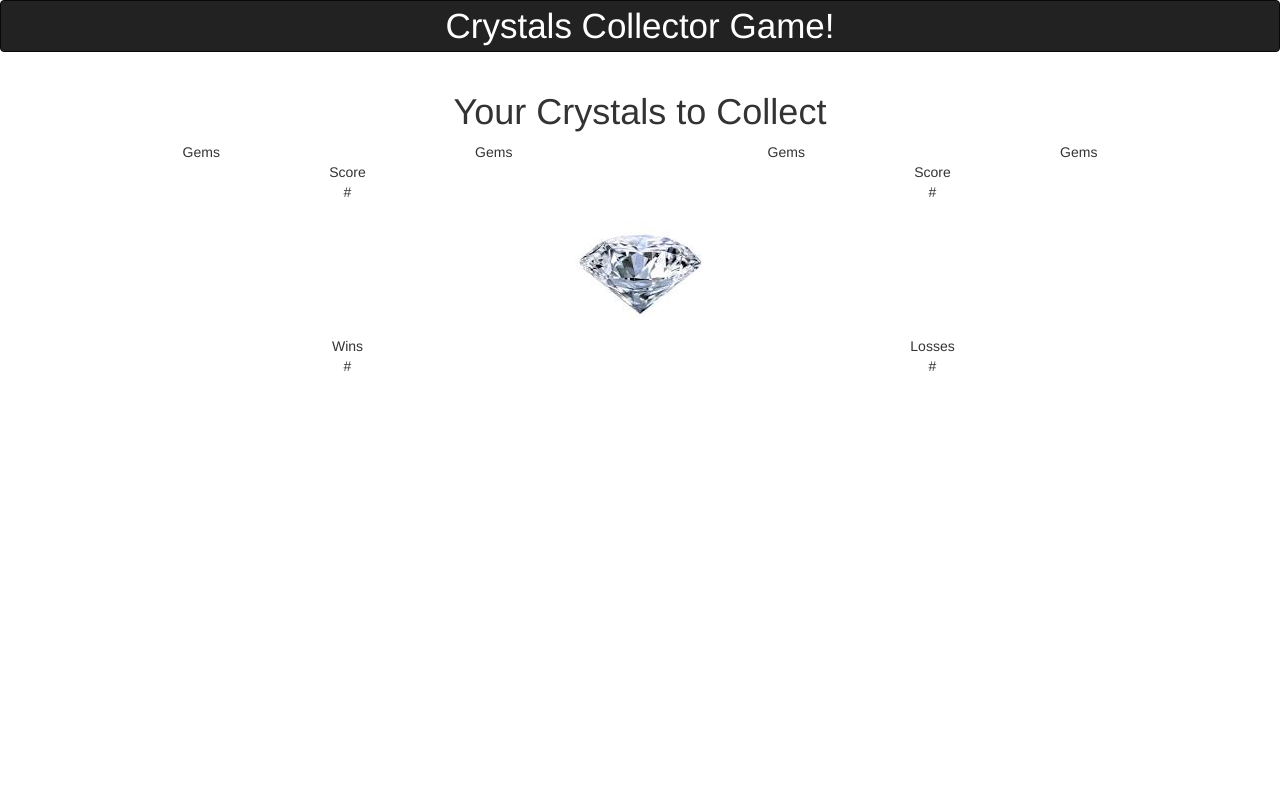
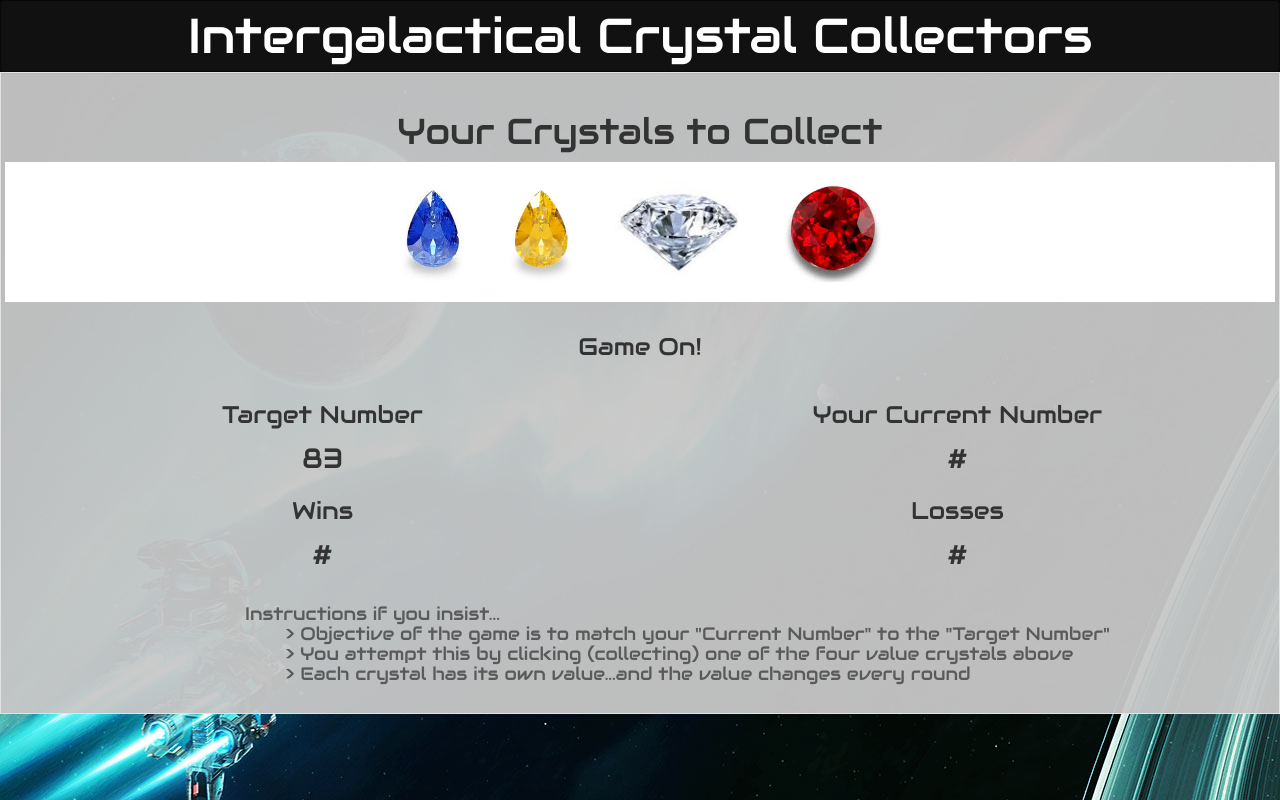
Before and after one commit to marvinrenaud/week-4-game, a PHP site: page / in a window 1280 px wide. Run offline with PHP 8.4, Linux system fonts and the light colour scheme; some libraries are stand-ins or nearby versions.

Commit message:
crystals game pre final

```diff
--- a/CSS/style.css
+++ b/CSS/style.css
@@ -1,5 +1,10 @@
-* {
+*, h1, h2, h3, h4 {
   box-sizing: border-box;
+  font-family: 'Audiowide', cursive;
+}
+
+body {
+    background-image: url("../assets/solar.jpg");
 }
 
 .centerText {
@@ -7,12 +12,47 @@
 }
 
 #headerText {
-  font-size: 2.5em;
+  font-size: 3.5em;
   text-align: center;
   color: white;
+  background-color: rgba(0,0,0,0.5);
+  border-radius: 0px;
 }
 
 .outerBorder {
   border-style: solid;
   border-color: #7c7d7f;
 }
+
+#diamond, #ruby, #saphire, #citrin {
+  height: 100px;
+  margin: 20px 20px 20px 20px;
+}
+
+#resultMessage {
+  line-height: 50px;
+}
+
+.well {
+  background-color: rgba(200,200,200,0.95);
+  border-radius: 0px;
+}
+
+#crystalsID {
+  background-color: white;
+  padding: 0px 0px 0px 0px;
+}
+
+.noMarginBottom {
+  margin-bottom: 0px;
+}
+
+#instructions {
+  color: rgb(90,90,90);
+  text-indent: 225px;
+  margin-top: 30px;
+}
+
+#spotTarget, #spotUserNumber, #winsNumber, #lossesNumber {
+  font-size: 2em;
+}
--- a/game.js
+++ b/game.js
@@ -1,29 +1,166 @@
+$(document).ready(function() {
+
+
     // Declare global variables for use throughout
     var targetNumber, userNumber, winCount, lossCount, message;
+    var crystalOneNumber, crystalTwoNumber, crystalThreeNumber, crystalFourNumber;
+
+    winCount = 0;
+    lossCount = 0;
+    userNumber = 0;
+    var targetNumber = 120;
 
 
-// Consturct image objects for each crystal and assign to image
+
+
+    // Construct image objects for each crystal and assign to image
     var imageDiamond = new Image();
     imageDiamond.src = "assets/diamond2.jpg";
+    imageDiamond.id = "diamond";
 
     var imageRuby = new Image();
     imageRuby.src = "assets/ruby2.jpg";
+    imageRuby.id = "ruby";
 
     var imageSaphire = new Image();
     imageSaphire.src = "assets/saphire2.jpg";
+    imageSaphire.id = "saphire"
 
     var imageCitrin = new Image();
     imageCitrin.src = "assets/citrin2.jpg";
+    imageCitrin.id = "citrin"
 
 
-// Reset user score
-function scoreReset() {
-  winCount = 0;
-  lossCount = 0;
+    // Create an array to store the crystals...
+    var crystalsArray = [];
+    crystalsArray[0] = imageDiamond;
+    crystalsArray[1] = imageCitrin;
+    crystalsArray[2] = imageSaphire;
+    crystalsArray[3] = imageRuby;
+
+
+    // Function to shuffle the array randomly to re-arrange the array
+    function shuffleArray(array) {
+        for (var i = array.length - 1; i > 0; i--) {
+            var j = Math.floor(Math.random() * (i + 1));
+            var temp = array[i];
+            array[i] = array[j];
+            array[j] = temp;
+        }
+        return array;
+    }
+
+    //Function to generate random target number between 19 and 120 and write to page
+    function generateTargetNumber() {
+        targetNumber = parseInt(Math.floor((Math.random() * 101) + 19));
+        $("#spotTarget").html(targetNumber);
+        console.log("Your random number is " + targetNumber);
+        return parseInt(targetNumber);
+
+    }
+
+    // Create an array to store the crystals' values and a function to populate with random numbers between 1 and 12
+    var crystalsNumbersArray = [];
+
+    function generateCrystalsNumbers() {
+        for (var i = 0; i < 4; i++) {
+            crystalsNumbersArray[i] = Math.floor((Math.random() * 12) + 1);
+            console.log(crystalsNumbersArray[i]);
+            //Assign these random numbers to crystals and associated index in the crystalsArray
+            $(crystalsArray[i]).val(crystalsNumbersArray[i]);
+
+        }
+    }
+
+    generateCrystalsNumbers();
+    console.log(crystalsNumbersArray);
+
+    var valueTest = $(crystalsArray[1]).val();
+    console.log("value for crystal at index 1 is " + valueTest);
+
+
+    // Call the function that generates the random Target Number and writes to page
+    generateTargetNumber();
+
+
+    // Call the crystals array shuffle function and write the shuffled crystals to the page
+    shuffleArray(crystalsArray);
+    $("#crystalsID").html(crystalsArray);
+    console.log(crystalsArray);
+
+
+    //Functions that monitor click events on the crystals and add/increments the associated values to the user score
+    function crystalsClicks() {
+
+        $("#diamond").on("click", function() {
+            userNumber = userNumber + parseInt($(crystalsArray[0]).val());
+            writeUserNumber();
+            console.log("Diamond works on click " + userNumber);
+        });
+
+        $("#ruby").on("click", function() {
+            userNumber = userNumber + parseInt($(crystalsArray[1]).val());
+            writeUserNumber();
+            console.log("Ruby works on click " + userNumber);
+        });
+
+        $("#saphire").on("click", function() {
+            userNumber = userNumber + parseInt($(crystalsArray[2]).val());
+            writeUserNumber();
+            console.log("Saphire works on click " + userNumber);
+        });
+
+        $("#citrin").on("click", function() {
+            userNumber = userNumber + parseInt($(crystalsArray[3]).val());
+            writeUserNumber();
+            console.log("Citrin works on click " + userNumber);
+        });
+    }
+    crystalsClicks();
+
+
+
+    //Function to write user's Current Number to the screen and check against target number
+    function writeUserNumber() {
+        $("#spotUserNumber").html(userNumber);
+        console.log(userNumber);
+        console.log(targetNumber);
+        if (userNumber == targetNumber) {
+            youWin();
+        }
+        if (userNumber > targetNumber) {
+            youLose();
+        }
+
+    }
+
+    //Function to wrap and reset game with a win
+    function youWin() {
+        $("#resultMessage").html("You won the last round. Good go!");
+        winCount = winCount + 1;
+        $("#winsNumber").html(winCount);
+        roundReset();
     }
 
 
-//
+    //Function to wrap and reset game with a loss
+    function youLose() {
+        $("#resultMessage").html("Last round was tough...do better!");
+        lossCount = lossCount + 1;
+        $("#lossesNumber").html(lossCount);
+        roundReset();
+    }
+
+    // Reset all elements needed to start a new round (but not new game)
+    function roundReset() {
+        userNumber = 0;
+        $("#spotUserNumber").html(userNumber);
+        shuffleArray(crystalsArray);
+        generateCrystalsNumbers();
+        generateTargetNumber();
+        $("#crystalsID").html(crystalsArray);
+        crystalsClicks();
+    }
 
 
 
@@ -31,7 +168,6 @@ function scoreReset() {
 
 
 
-// var imgDiamond = new Image();
-// imageDiamond.src = "assets/diamond2.jpg";
 
-$('#resultMessage').html(imageDiamond);
+
+});
--- a/index.html
+++ b/index.html
@@ -7,49 +7,27 @@
     <title>CrystalsCollector Game | Renaud</title>
     <link rel="stylesheet" type="text/css" href="css/normalize.css">
     <link href="https://maxcdn.bootstrapcdn.com/bootswatch/3.3.7/spacelab/bootstrap.min.css" rel="stylesheet" integrity="sha384-L/tgI3wSsbb3f/nW9V6Yqlaw3Gj7mpE56LWrhew/c8MIhAYWZ/FNirA64AVkB5pI" crossorigin="anonymous">
+    <link href="https://fonts.googleapis.com/css?family=Audiowide" rel="stylesheet">
     <link rel="stylesheet" type="text/css" href="css/style.css">
     <script src="https://ajax.googleapis.com/ajax/libs/jquery/3.1.1/jquery.min.js"></script>
 </head>
 
 <body>
-    <nav class="navbar navbar-inverse">
+    <nav class="navbar navbar-inverse noMarginBottom">
         <div class="container-fluid col-md-12" id="headerText">
-            Crystals Collector Game!
+            Intergalactical Crystal Collectors
         </div>
     </nav>
 
-    <div class="container">
+    <div class="well">
       <div class="row">
         <div class="col-md-12">
           <h1 class="centerText">Your Crystals to Collect</h1>
         </div>
       </div>
       <div class="row">
-        <div class="col-md-3 centerText" id="spotOne">
-          Gems
-        </div>
-        <div class="col-md-3 centerText" id="spotTwo">
-          Gems
-        </div>
-        <div class="col-md-3 centerText" id="spotThree">
-          Gems
-        </div>
-        <div class="col-md-3 centerText" id="spotFour">
-          Gems
-        </div>
-      </div>
-      <div class="row">
-        <div class="col-md-6 centerText">
-          Score
-          <div id="spotTarget">
-            #
-          </div>
-        </div>
-        <div class="col-md-6 centerText">
-          Score
-          <div id="spotUserNumber">
-            #
-          </div>
+        <div class="col-md-12 centerText" id="crystalsID">
+        Crystals!
         </div>
       </div>
       <div class="row">
@@ -59,26 +37,54 @@
       </div>
       <div class="row">
         <div class="col-md-6 centerText">
-          Wins
+          <h3>Target Number</h3>
+          <div id="spotTarget">
+            #
+          </div>
+        </div>
+        <div class="col-md-6 centerText">
+          <h3>Your Current Number</h3>
+          <div id="spotUserNumber">
+            #
+          </div>
+        </div>
+      </div>
+      <div class="row">
+        <div class="col-md-6 centerText">
+          <h3>Wins</h3>
           <div id="winsNumber">
             #
           </div>
         </div>
         <div class="col-md-6 centerText">
-          Losses
+          <h3>Losses</h3>
           <div id="lossesNumber">
             #
           </div>
         </div>
       </div>
+      <div class="row">
+        <div class="col-md-12">
+          <h4 id="instructions">
+            Instructions if you insist...
+            <ul style="list-style-type:none">
+              <li>
+                > Objective of the game is to match your "Current Number" to the "Target Number"
+              </li>
+              <li>
+                > You attempt this by clicking (collecting) one of the four value crystals above
+              </li>
+              <li>
+                > Each crystal has its own value...and the value changes every round
+              </li>
+            </ul>
+          </h4>
+        </div>
+      </div>
+
 
 
     </div>
-
-
-
-
-
 
 
 
```
Also changed, not shown: assets/solar.jpg (added). Lines whose indentation alone changed are shown as unchanged.
